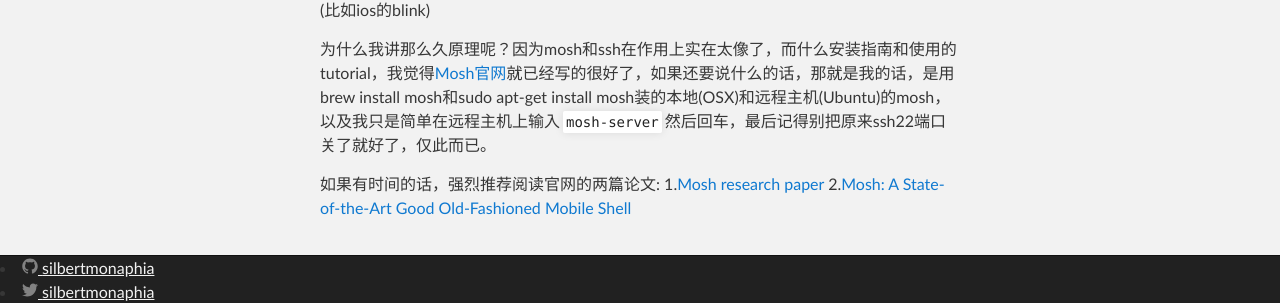
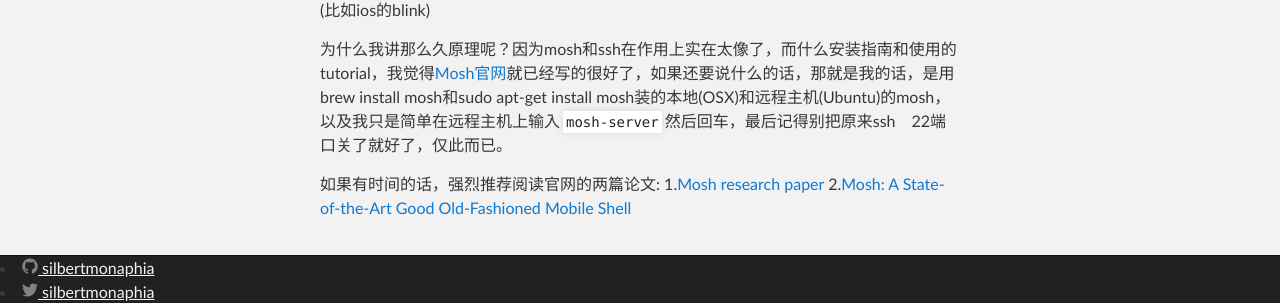
Before and after one commit to silbertmonaphia/silbertmonaphia.github.io, a Jekyll site: the page built from _posts/2017-02-17-ssh登录の周辺 && Mosh.md, in a window 1280 px wide and 900 px high, scrolled down 4847 px. Shown: the part 547-850 px from the top of the window. Built offline with Jekyll 4.4.1, drawn with Linux system fonts in a browser that asks for light colours.

Commit message:
Update 2017-02-17-ssh登录の周辺 && Mosh.md

```diff
--- a/_posts/2017-02-17-ssh登录の周辺 && Mosh.md
+++ b/_posts/2017-02-17-ssh登录の周辺 && Mosh.md
@@ -188,7 +188,7 @@
 
 P.s.如果有了mosh，那么像现在的手机通过mosh服务对服务器进行简单管理就比较可靠了(比如ios的blink)
 
-为什么我讲那么久原理呢？因为mosh和ssh在作用上实在太像了，而什么安装指南和使用的tutorial，我觉得[Mosh官网](https://mosh.org)就已经写的很好了，如果还要说什么的话，那就是我的话，是用brew install mosh和sudo apt-get install mosh装的本地(OSX)和远程主机(Ubuntu)的mosh，以及我只是简单在远程主机上输入`mosh-server`然后回车，最后记得别把原来ssh22端口关了就好了，仅此而已。
+为什么我讲那么久原理呢？因为mosh和ssh在作用上实在太像了，而什么安装指南和使用的tutorial，我觉得[Mosh官网](https://mosh.org)就已经写的很好了，如果还要说什么的话，那就是我的话，是用brew install mosh和sudo apt-get install mosh装的本地(OSX)和远程主机(Ubuntu)的mosh，以及我只是简单在远程主机上输入`mosh-server`然后回车，最后记得别把原来ssh　22端口关了就好了，仅此而已。
 
 如果有时间的话，强烈推荐阅读官网的两篇论文:
 1.[Mosh research paper](https://mosh.org/mosh-paper.pdf)
```
